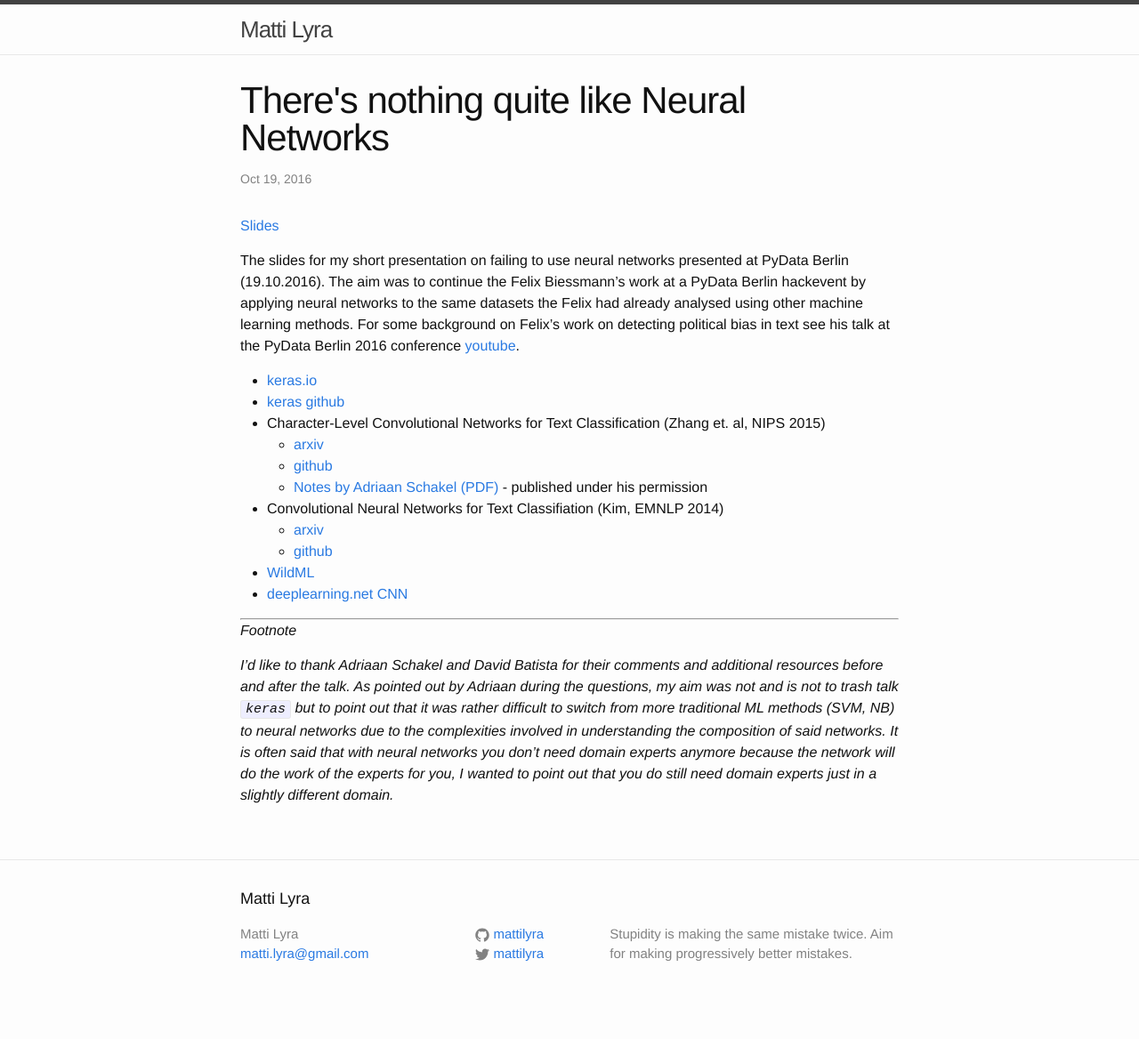
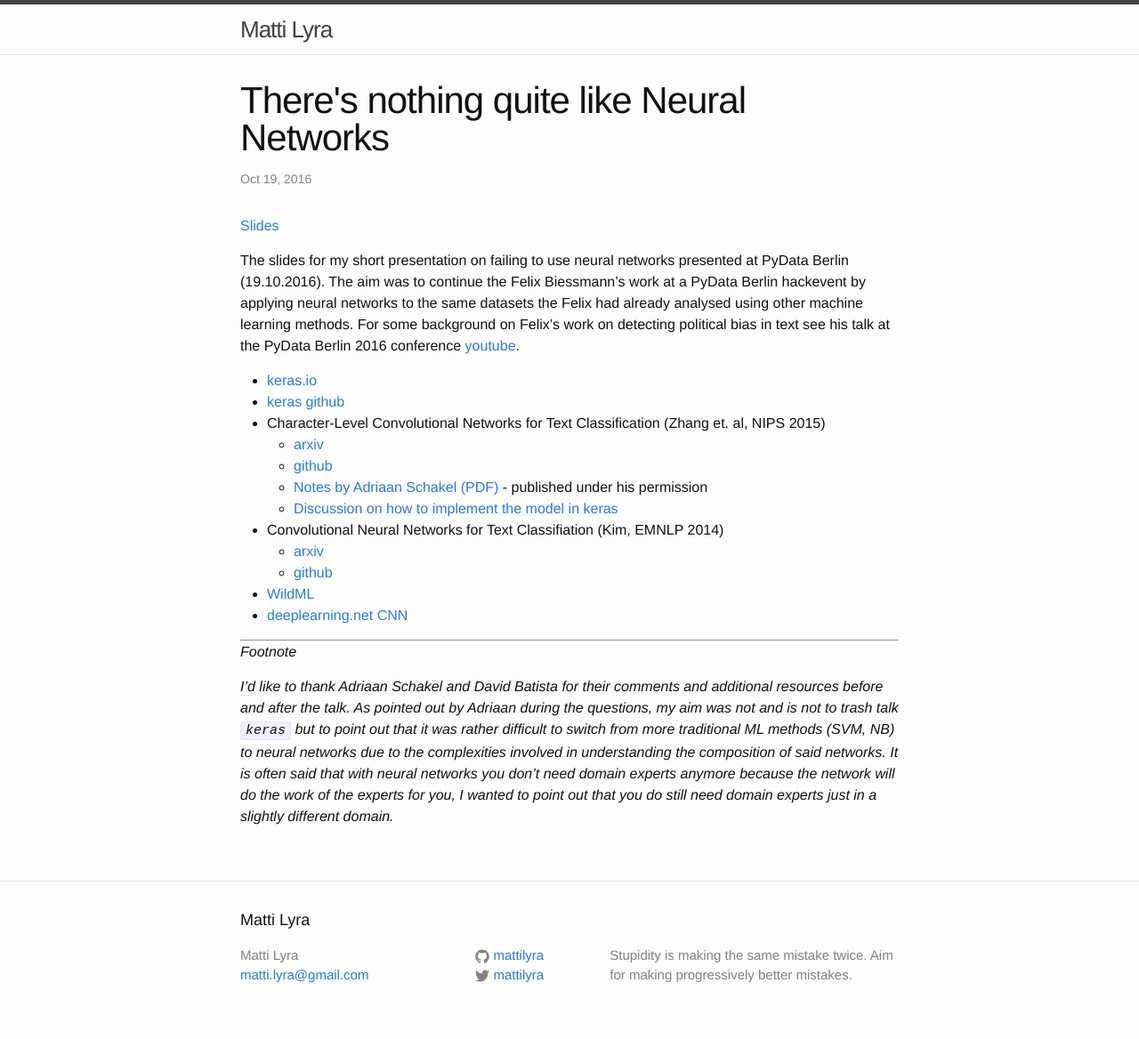
Before and after one commit to mattilyra/mattilyra.github.io, a Jekyll site: the page built from _posts/2016-10-19-pydata-october-slides.markdown, in a window 1280 px wide. Shown: the whole page at 89% size. Built offline with Jekyll 4.4.1, drawn with Linux system fonts in a browser that asks for light colours; before the commit the page ends 1144 px from its top, so only the background shows below that.

Commit message:
Added a link to a github discussion on how to implement the CharCCN in keras.

```diff
--- a/_posts/2016-10-19-pydata-october-slides.markdown
+++ b/_posts/2016-10-19-pydata-october-slides.markdown
@@ -14,6 +14,7 @@ The slides for my short presentation on failing to use neural networks presented
   - [arxiv](http://arxiv.org/abs/1509.01626)
   - [github](https://github.com/zhangxiangxiao/Crepe)
   - [Notes by Adriaan Schakel (PDF)](asserts/nextstep.pdf) - published under his permission
+  - [Discussion on how to implement the model in keras](https://github.com/fchollet/keras/issues/233)
 - Convolutional Neural Networks for Text Classifiation (Kim, EMNLP 2014)
   - [arxiv](https://arxiv.org/abs/1408.5882)
   - [github](https://github.com/yoonkim/CNN_sentence)
```
